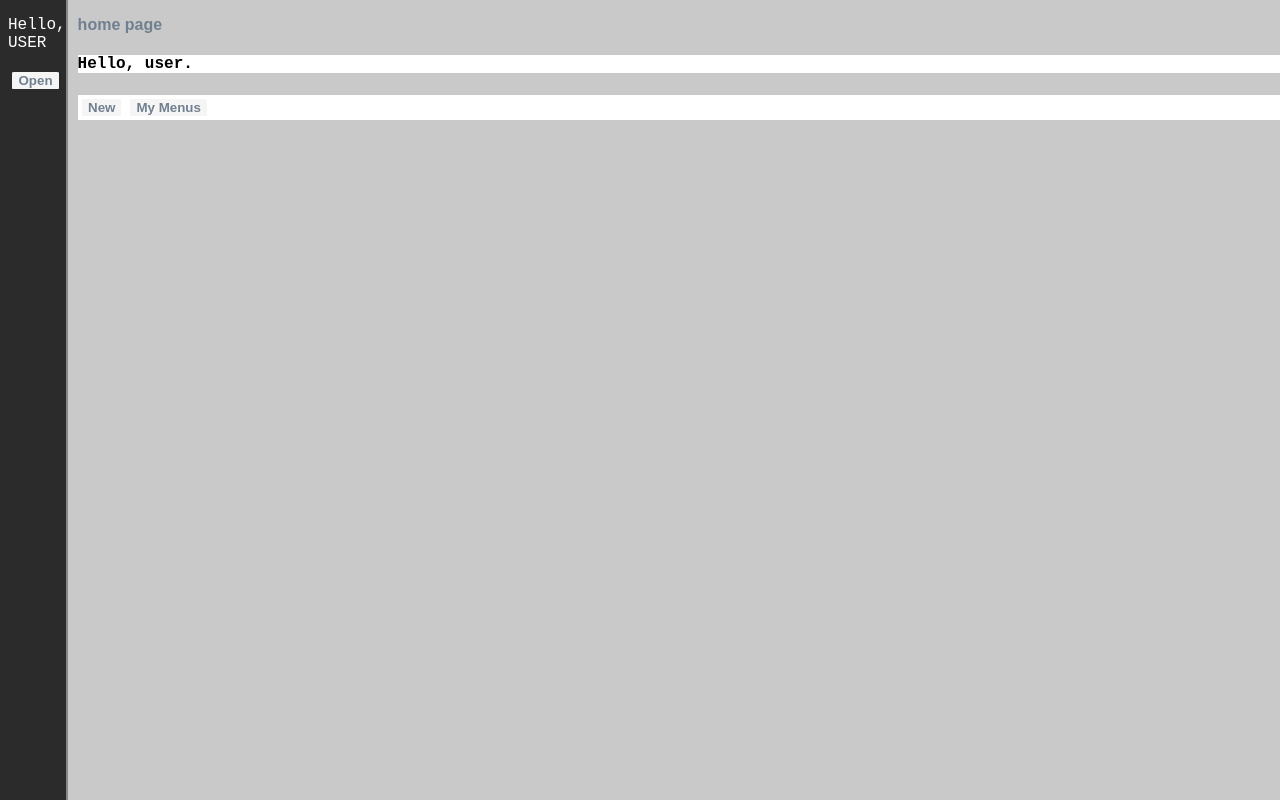
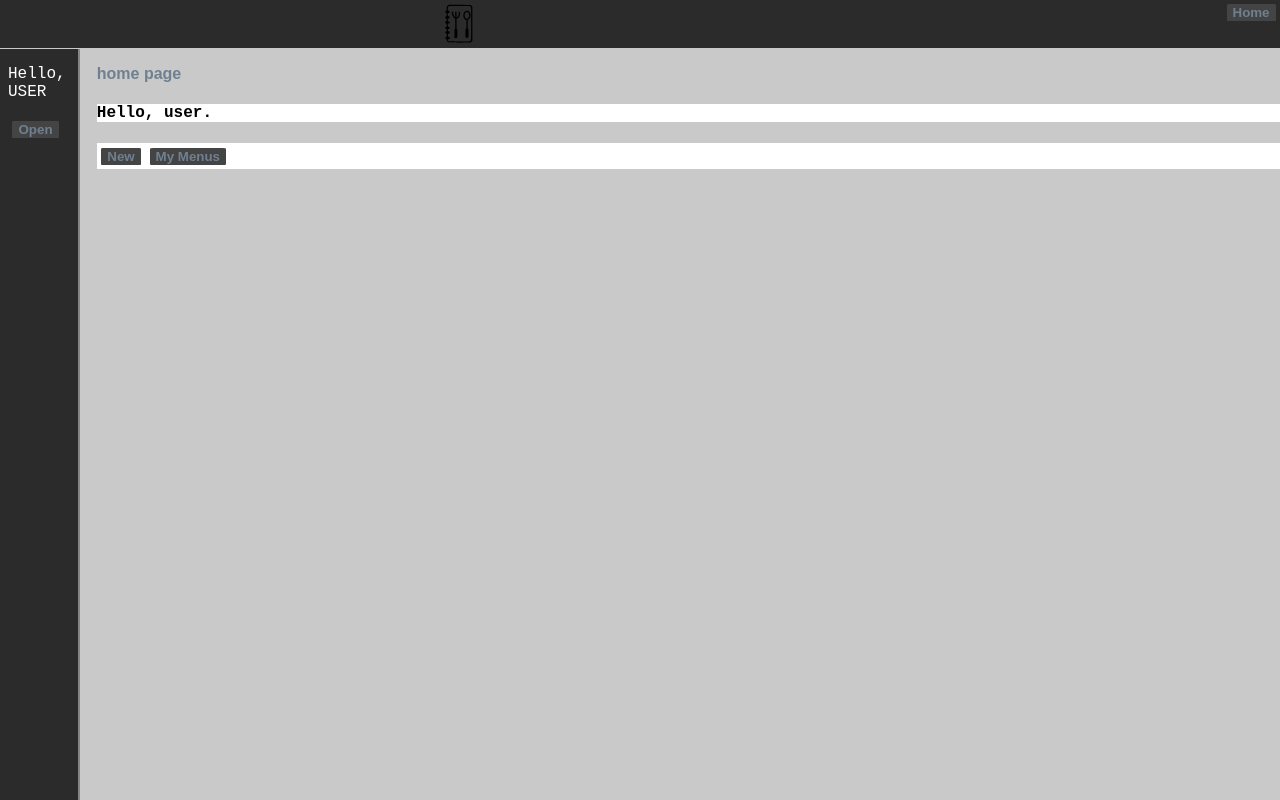
Before and after one commit to bergsantana/menu-builder, a Vue app: page / in a window 1280 px wide. Built offline with nearby package versions, Linux system fonts and the light colour scheme.

Commit message:
header and some styling

```diff
--- a/index.html
+++ b/index.html
@@ -2,7 +2,7 @@
 <html lang="en">
   <head>
     <meta charset="UTF-8" />
-    <link rel="icon" type="image/svg+xml" href="/vite.svg" />
+    <link rel="icon" type="image/svg+xml" href="/src/assets/menu-icon.svg" />
     <meta name="viewport" content="width=device-width, initial-scale=1.0" />
     <title>Vite + Vue + TS</title>
   </head>
--- a/package.json
+++ b/package.json
@@ -10,7 +10,8 @@
   },
   "dependencies": {
     "vue": "^3.4.21",
-    "vue-router": "^4.3.0"
+    "vue-router": "^4.3.0",
+    "vue-slicksort": "^2.0.5"
   },
   "devDependencies": {
     "@vitejs/plugin-vue": "^5.0.4",
--- a/src/App.vue
+++ b/src/App.vue
@@ -2,7 +2,9 @@
 import { RouterView } from 'vue-router';
 import Sidebar from './components/sidebar/Sidebar.vue'
 import SidebarOpen from './components/sidebar/SidebarOpen.vue';
+import Header from './components/header/Header.vue';
 import { ref } from 'vue';
+
 
 const isOpen = ref(false)
 
@@ -10,15 +12,24 @@ const isOpen = ref(false)
 
 <template>
   <div :class="$style.maincontainer">
+
     <div  :class="isOpen ? $style.openSidebar : $style.hiddenSideBar">
       <SidebarOpen
         @on-close="() => isOpen = false"
       />
     </div>
+
+    <div :id="$style.headerContainer">
+      <Header />
+
+    </div>
     <div :class="$style.closedSidebar">
       <Sidebar @open-sidebar="() => isOpen = true" />
     </div>
-    <RouterView  />
+    <div :id="$style.contentContainer">
+      <RouterView  />
+    </div>
+
   </div>
 </template>
 
@@ -28,12 +39,20 @@ const isOpen = ref(false)
   height: 100vh;
   background-color: rgb(201, 201, 201);
   display: grid;
-  grid-template-columns: 0.05fr 1fr;
+  /*grid-template-columns: 0.05fr 1fr;*/
+  grid-template-areas:
+  'header header header'
+  'sidebar content content'
+  'sidebar content content'
+  ;
+  grid-template-columns: 5rem 1fr 1fr;
+  grid-template-rows: 2rem 1fr;
   position: relative;
-  gap: 10px;
+  gap: 1.05rem;
 }
 
 .closedSidebar {
+  grid-area: sidebar;
   color: white;
   background: rgb(43, 43, 43);
   border-right: 0.15rem solid rgb(134, 134, 134);
@@ -55,4 +74,12 @@ const isOpen = ref(false)
   transition: left 150ms linear;
  }
 
+ #headerContainer{
+  grid-area: header;
+
+ }
+
+ #contentContainer{
+  grid-area: content;
+  }
 </style>
--- /dev/null
+++ b/src/components/header/Header.vue
@@ -0,0 +1,54 @@
+<script setup lang="ts">
+import { RouterLink } from 'vue-router';
+import MenuIcon from '../icons/MenuIcon.vue';
+import Button from '../molecules/Button.vue';
+
+</script>
+
+<template>
+    <header :id="$style.container">
+        <div :id="$style.menuIcon">
+            <MenuIcon :svg-style="$style.svgIcon"/>
+        </div>
+        <div :id="$style.homeContainer">
+            <RouterLink to="/">
+                <div :id="$style.homeBtn">
+                    <Button :text="'Home'"/>
+                </div>
+            </RouterLink>
+        </div>
+
+    </header>
+</template>
+
+<style module scoped lang="scss">
+#container {
+    background-color: var(--dark-gray);
+    color: var(--white);
+    display: grid;
+    grid-template-areas: 'head head head header home';
+    grid-template-columns: 1fr 1fr 1fr 1fr;
+    grid-template-rows: 3rem;
+    #menuIcon  {
+        display: grid;
+        grid-area: head;
+        justify-content: center;
+        /*border: solid black 5px; */
+        & svg {
+            display: grid;
+            height: 85%;
+            align-self: center;
+            & g path {
+                fill: var(--white);
+            }
+        }
+
+    }
+
+    #homeContainer {
+        display: grid;
+        grid-area: home;
+        justify-content: end;
+    }
+}
+</style>
--- /dev/null
+++ b/src/components/icons/MenuIcon.vue
@@ -0,0 +1,52 @@
+
+
+<template>
+    <svg
+        version="1.0"
+        xmlns="http://www.w3.org/2000/svg"
+        width="194.000000pt"
+        height="252.000000pt"
+        viewBox="0 0 194.000000 252.000000"
+        preserveAspectRatio="xMidYMid meet">
+
+        <g
+        transform="translate(0.000000,252.000000) scale(0.100000,-0.100000)"
+        fill="#000000"
+        stroke="none"
+
+        >
+            <path d="M352 2449 c-79 -40 -104 -95 -106 -239 l-1 -105 -30 -5 c-36 -6 -58
+                -43 -50 -84 7 -41 23 -56 57 -56 l29 0 -3 -97 -3 -98 -30 -5 c-36 -6 -58 -43
+                -50 -84 7 -41 23 -56 57 -56 l29 0 -3 -82 -3 -83 -30 -5 c-36 -6 -58 -43 -50
+                -84 7 -41 23 -56 57 -56 l29 0 -3 -97 -3 -98 -30 -5 c-74 -13 -70 -129 5 -140
+                l35 -5 0 -65 c0 -64 0 -65 -30 -70 -36 -6 -58 -43 -50 -84 7 -41 23 -56 57
+                -56 l29 0 -3 -97 -3 -98 -30 -5 c-36 -6 -58 -43 -50 -84 7 -41 23 -56 56 -56
+                29 0 29 -1 29 -59 0 -51 4 -64 28 -89 15 -17 43 -39 62 -51 35 -21 42 -21 689
+                -21 649 0 655 0 699 21 29 15 54 37 73 68 l29 45 -2 1041 -3 1041 -24 36 c-13
+                19 -40 46 -59 59 l-36 24 -660 3 c-656 2 -661 2 -704 -19z m1351 -72 c15 -9
+                35 -29 44 -44 17 -25 18 -89 18 -1033 0 -944 -1 -1008 -18 -1033 -42 -65 -7
+                -62 -692 -62 -341 0 -644 4 -672 9 l-53 9 0 63 0 64 43 0 c55 0 67 13 67 71 0
+                54 -9 64 -67 74 l-43 7 0 94 0 94 43 0 c55 0 67 13 67 71 0 54 -9 64 -67 74
+                l-41 6 -4 65 -3 64 41 0 c52 0 64 13 64 71 0 54 -9 64 -67 74 l-43 7 0 94 0
+                94 43 0 c55 0 67 13 67 71 0 54 -9 64 -67 74 l-43 7 0 79 0 79 43 0 c55 0 67
+                13 67 71 0 54 -9 64 -67 74 l-43 7 0 94 0 94 43 0 c55 0 67 13 67 71 0 54 -9
+                64 -67 74 l-43 7 0 71 c1 132 29 190 101 207 19 5 309 8 644 7 565 -2 613 -3
+                638 -20z"/>
+            <path d="M1408 2077 c-45 -27 -93 -89 -113 -147 -22 -62 -19 -178 5 -244 24
+            -64 83 -129 134 -147 l36 -13 0 -268 c0 -262 0 -268 -20 -268 -13 0 -24 -10
+            -31 -27 -12 -31 -8 -507 4 -519 4 -5 36 -10 70 -12 53 -3 65 -1 85 18 22 20
+            22 25 22 253 0 128 -3 242 -6 254 -3 12 -15 25 -25 28 -18 6 -19 20 -19 274
+            l0 267 52 34 c77 52 111 118 116 231 5 98 -10 156 -55 222 -58 84 -174 113
+            -255 64z m166 -87 c45 -40 67 -99 67 -176 0 -78 -24 -137 -75 -181 -40 -36
+            -63 -40 -104 -19 -68 35 -102 104 -102 203 1 162 118 257 214 173z"/>
+            <path d="M570 1998 c0 -64 25 -169 55 -232 26 -55 114 -146 141 -146 12 0 14
+            -53 14 -319 l0 -320 -22 -3 -23 -3 -3 -271 -2 -272 22 -6 c50 -13 114 -6 136
+            14 21 20 22 27 22 253 0 128 -3 242 -6 254 -3 12 -15 25 -25 28 -18 6 -19 21
+            -19 319 l0 313 38 11 c58 18 108 66 144 139 30 62 32 73 33 172 l0 106 -37 3
+            -38 3 0 -79 c0 -109 -22 -177 -75 -229 -23 -24 -47 -43 -53 -43 -8 0 -12 55
+            -14 173 l-3 172 -37 3 -38 3 0 -172 0 -172 -26 24 c-58 54 -104 175 -104 277
+            l0 42 -40 0 -40 0 0 -42z"/>
+        </g>
+</svg>
+
+</template>
--- a/src/components/molecules/Button.vue
+++ b/src/components/molecules/Button.vue
@@ -18,20 +18,23 @@ const emit = defineEmits<{
     </button>
 </template>
 
-<style module lang="scss" scoped>
+<style module scoped lang="scss"  >
 .customBtn{
     border: none;
     color: slategray;
-    background: whitesmoke;
+    background: var(--lighter-dark-background);
     font-weight: bold;
     margin: 0.28rem;
     border-radius: 5%;
     transition: 100ms;
 
     &:hover{
-        background: rgba(0, 0, 0, 0);
+        background-color: var(--dark-gray);
+        background: var(--dark-gray);
         color:rgb(255, 255, 255);
         cursor: pointer;
+        border: solid var(--light-gray) 0.1rem;
+        border-radius: 5%;
     }
 }
 </style>
--- a/src/style.css
+++ b/src/style.css
@@ -1,3 +1,11 @@
+:root{
+    --dark-gray: rgb(43, 43, 43);
+    --light-gray: rgb(201, 201, 201);
+    --white: rgb(255, 255, 255);
+    --black: rgb(0, 0, 0);
+    --lighter-dark-background: #444;
+}
+
 body {
     margin: 0;
     font-family: 'Courier New', Courier, monospace;
```
Also changed, not shown: src/components/menu/CreateMenu.vue (+188 -20 lines), src/interfaces/menu.ts (+8 -5 lines), src/assets/menu-icon.svg (added), 1 other file (tests, documents, lock files or other folders).
